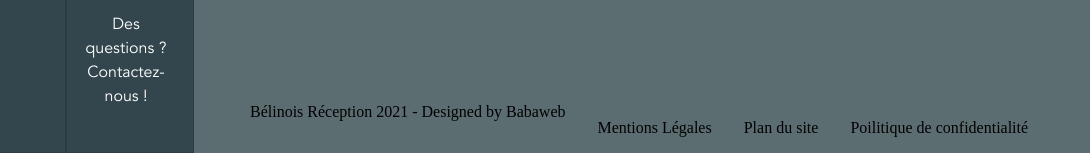
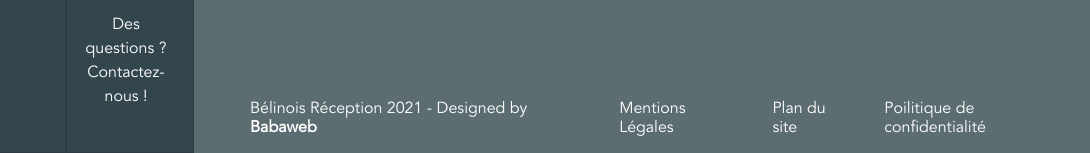
Before and after one commit to DamienFoulon/maquette_babaweb, a plain HTML site: page index.html in a window 1280 px wide. Shown: the part 5248-5401 px from the top of the page, 190-1280 px from the left. Drawn offline with nearby package versions, Linux system fonts and the light colour scheme; files whose address does not match are found by name; a web font is replaced by a local one.

Commit message:
resolve space

```diff
--- a/assets/css/footer.css
+++ b/assets/css/footer.css
@@ -137,6 +137,8 @@ footer .container #right {
 }
 
 .footer-links {
+    font-family: 'Avenir Book';
+    color: var(--color-white);
     position: absolute;
     bottom: 0;
 }
@@ -144,7 +146,6 @@ footer .container #right {
 .footer-links ul {
     display: flex;
     flex-direction: row;
-    align-items: end;
 }
 
 .footer-links ul li {
--- a/assets/css/main.css
+++ b/assets/css/main.css
@@ -62,3 +62,7 @@ body {
 .white {
     color: var(--color-white);
 }
+
+bold {
+    font-weight: bold;
+}
--- a/index.html
+++ b/index.html
@@ -378,7 +378,7 @@
                 <div class="footer-links">
                     <ul>
                         <li>
-                            <p>Bélinois Réception 2021 - Designed by <bold>Babaweb</bold></p>
+                            Bélinois Réception 2021 - Designed by <bold>Babaweb</bold>
                         </li>
                         <li>
                             Mentions Légales
```
